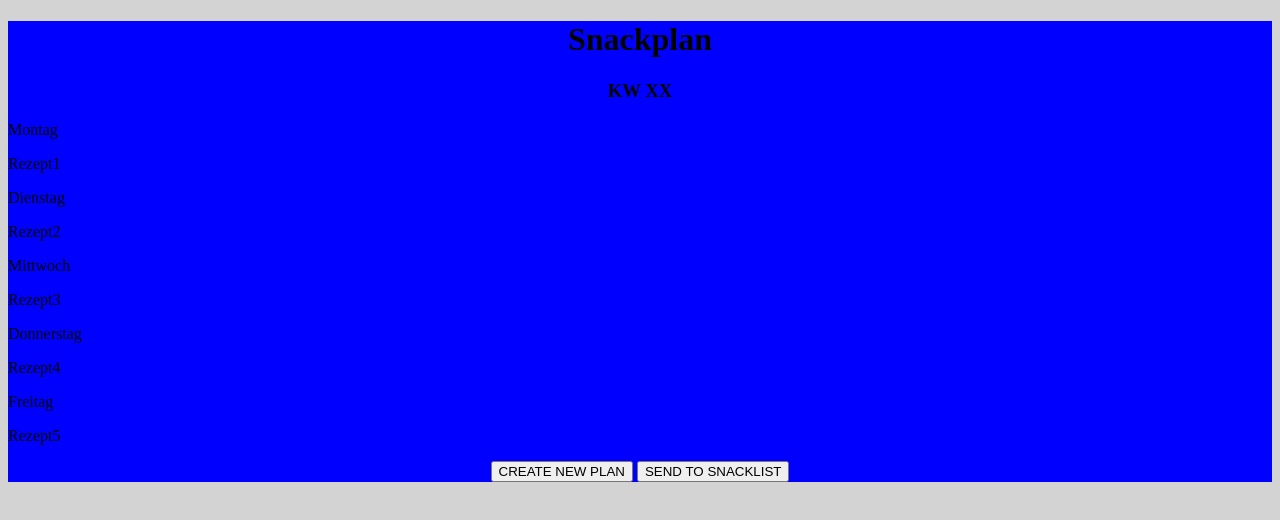
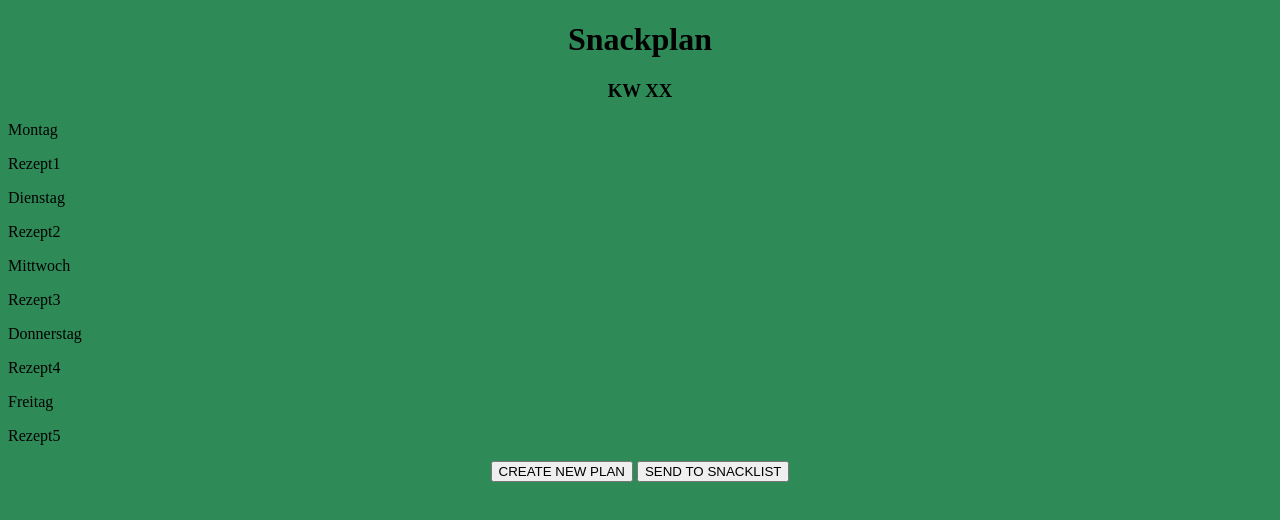
Before and after one commit to Bjoern-Jentschke/menu-application, a plain HTML site: page index.html in a window 1280 px wide. Drawn offline with Linux system fonts and the light colour scheme.

Commit message:
add semantic html

```diff
--- a/index.html
+++ b/index.html
@@ -3,10 +3,12 @@
     <head>
         <link rel="stylesheet" href="/styles/styles.css">
     </head>
-    <body>
-        <div class="background">
+    <body class="background">
+        <header>
             <h1>Snackplan</h1>
             <h3>KW XX</h3>
+        </header>
+        <main>
             <div>
                 <p>Montag</p>
                 <p>Rezept1</p>
@@ -29,6 +31,7 @@
             </div>
             <button onclick="createPlan">CREATE NEW PLAN</button>
             <button onclick="createList">SEND TO SNACKLIST</button>
-        </div>
+        </main>
+        </header>
     </body>
 </html>
--- a/styles/styles.css
+++ b/styles/styles.css
@@ -8,5 +8,5 @@ p {
 }
 
 .background {
-    background-color: blue;
+    background-color: seagreen;
 }
```
